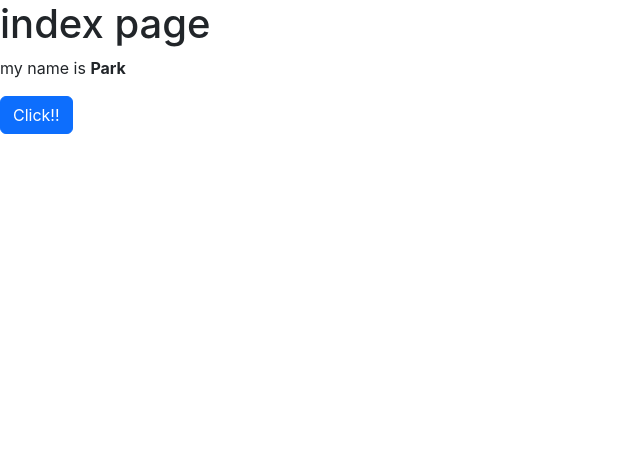
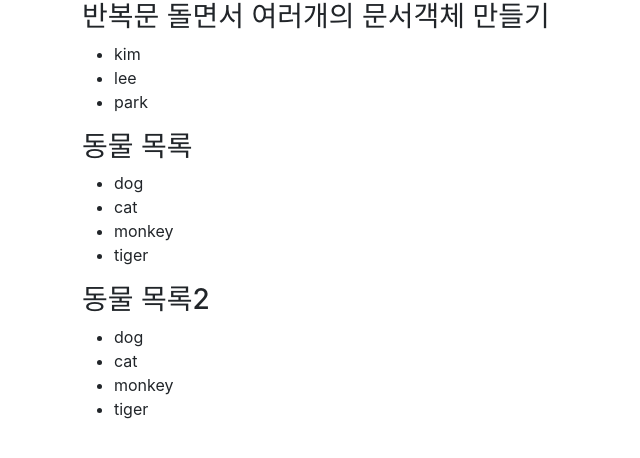
Before and after one commit to speed351/basic, a React (Create React App) app: page / in a window 1280 px wide. Shown: the top 458 px of the page, without its empty margins (0-640 px from the left). Built offline with nearby package versions, Linux system fonts and the light colour scheme.

Commit message:
App02 App03  react basic added

```diff
--- a/src/App.js
+++ b/src/App.js
@@ -6,15 +6,28 @@ import './App.css';
 class App extends Component{
   render(){
     let myName="Park";
+
+    //요소에 적용할 인라인 css를 object로 정의하고 적용할 수 있다.
+    const boxStyle={
+      width:"100px",
+      height : "100px",
+      border : "1px solid red",
+      //여러단어로 구성된 속성은 camel case로 사용
+      backgroundColor:"yellow"
+    };
+
     return(
       <div>
         <h1>index page</h1>
         {/* myName이라는 변수 안에 있는 내용 사용하기 */}
         <p>my name is <strong>{myName}</strong></p>
+
+        {/* on다음 이벤트명을 camel case로 추가할 수 있다. */}
         <button className="btn btn-primary" onClick={()=>{
           alert("버튼을 눌렀넹");
-
         }}>Click!!</button>
+        {/* css가 정의된 object를 이용해서 inline css를 적용시킬수가 있다. */}
+        <div style={boxStyle}>box</div>
       </div>
 
     );
--- /dev/null
+++ b/src/App03.js
@@ -0,0 +1,45 @@
+// App03.js
+
+import { Component } from "react";
+
+class App03 extends Component{
+    render(){
+        const names=[];
+        names.push(<li key={0}>kim</li>);
+        names.push(<li key={1}>lee</li>);
+        names.push(<li key={2}>park</li>);
+
+        //jsx 객체를 만들어낼 아이템이 배열에 준비되어 있다고 가정하자
+        const animals=["dog", "cat", "monkey", "tiger"];
+
+        //만들어낼 jsx 객체를 저장할 빈 배열을 만든다
+        const result=[];
+        for(let i=0; i<animals.length;i++){
+            result.push(<li key={i} > {animals[i]} </li>)
+        }
+
+        const result2= animals.map((item,index)=>{
+            return <li key={index}> {item}</li>
+
+        });
+
+        return(
+            <div className="container">
+                <h3>반복문 돌면서 여러개의 문서객체 만들기</h3>
+                <ul>
+                    {names}
+                </ul>
+                <h3>동물 목록</h3>
+                <ul>
+                    {result}
+                </ul>
+                <h3>동물 목록2</h3>
+                <ul>
+                    {result2}
+                </ul>
+            </div>
+
+        );
+    }
+}
+export default App03
--- a/src/index.js
+++ b/src/index.js
@@ -1,7 +1,7 @@
 import React from 'react';
 import ReactDOM from 'react-dom/client';
 import './index.css';
-import App from './App';
+import App from './App03';
 import reportWebVitals from './reportWebVitals';
 
 const root = ReactDOM.createRoot(document.getElementById('root'));
```
Also changed, not shown: src/App02.js (added, +49 -0 lines).
